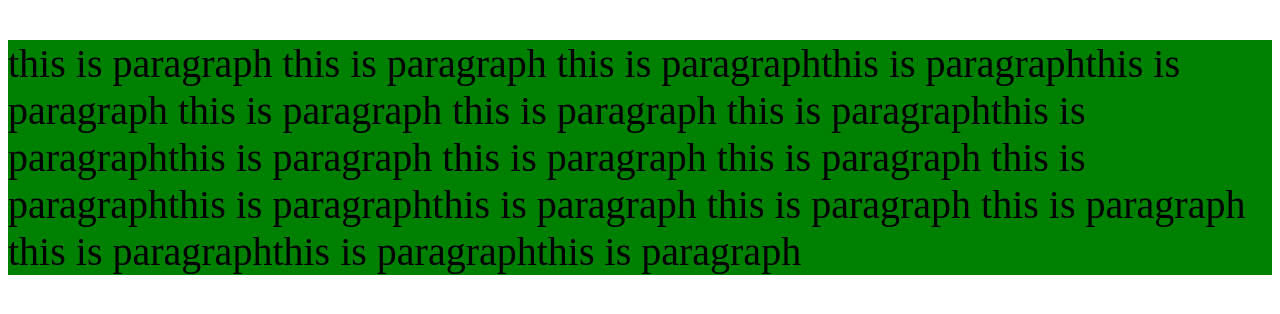
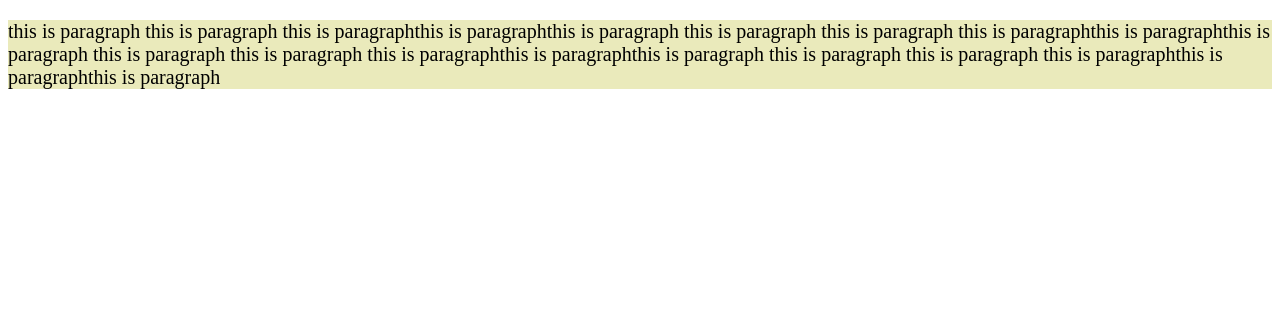
Before and after one commit to imranworkspace/css_practice, a React (Create React App) app: page / in a window 1280 px wide. Shown: the top 314 px of the page. Built offline with nearby package versions, Linux system fonts and the light colour scheme.

Commit message:
red green blue and alpha (opacity value)

```diff
--- a/src/mycss/opacity.css
+++ b/src/mycss/opacity.css
@@ -1,11 +1,6 @@
 div{
     width: 30opx;
     height: 20opx;
-    background-color: green;
-    font-size: 40px;
+    background-color: rgba(192, 192, 64, 0.2); /* red green blue and alpha (opacity value)*/
+    font-size: 20px;
 }
-
-div:hover{
-    opacity: 0.9;
-    color: white;
-}
```
